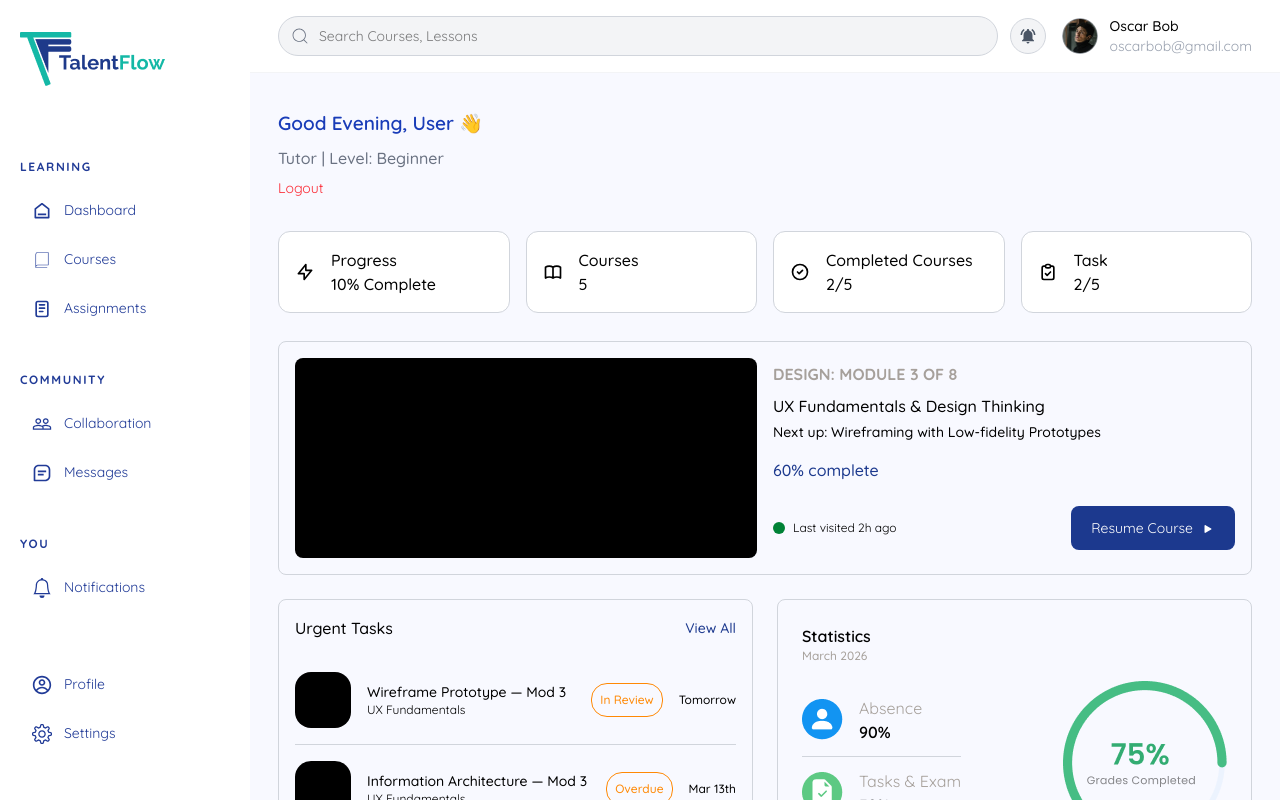
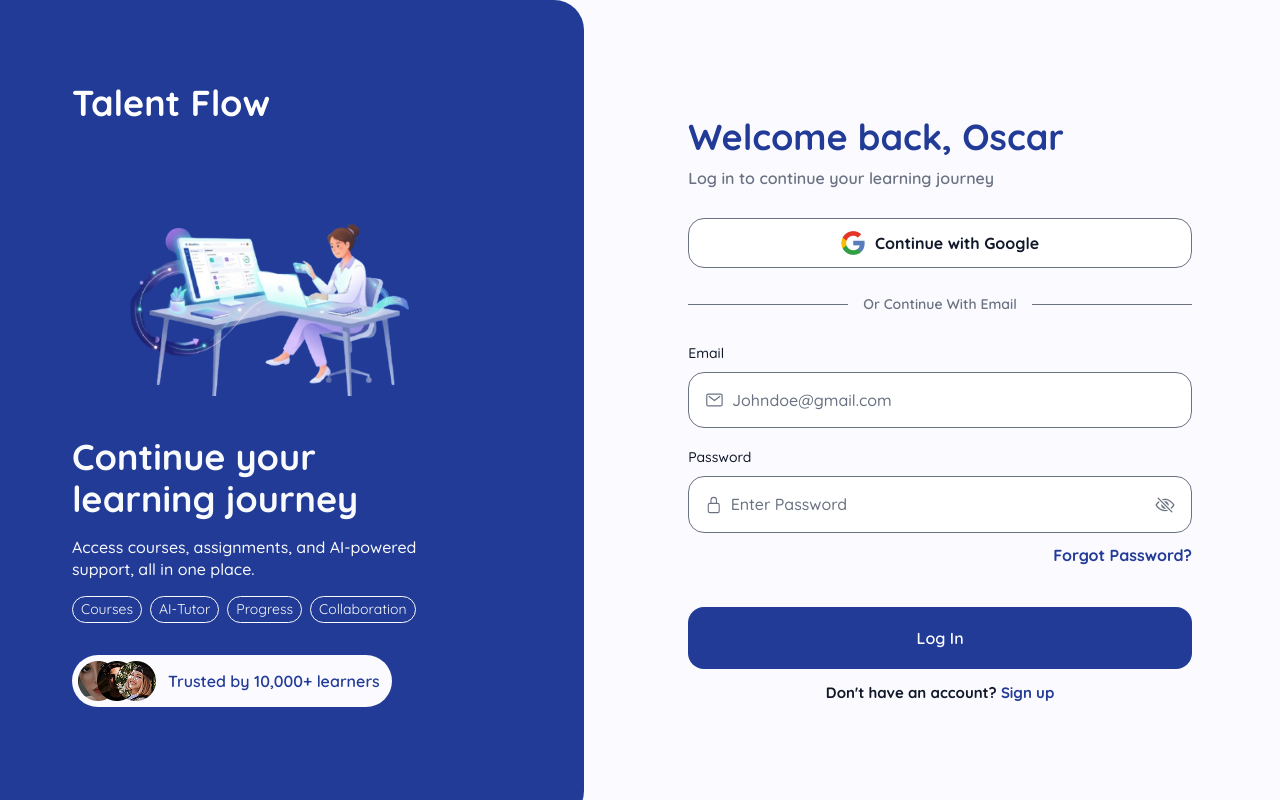
Before and after one commit to Trueminds-Innovations-Ltd/team_oscar_frontend_march, a React (Vite) app in the folder Frontend/: page / in a window 1280 px wide. Shown: the top 800 px of the page. Built offline with nearby package versions, Linux system fonts and the light colour scheme.

Commit message:
added scroll for sidebar

```diff
--- a/Frontend/index.html
+++ b/Frontend/index.html
@@ -6,7 +6,10 @@
     <meta name="viewport" content="width=device-width, initial-scale=1.0" />
     <link rel="preconnect" href="https://fonts.googleapis.com" />
     <link rel="preconnect" href="https://fonts.gstatic.com" crossorigin />
-    <link href="https://fonts.googleapis.com/css2?family=Quicksand:wght@300;400;500;600;700&display=swap" rel="stylesheet">
+    <link
+      href="https://fonts.googleapis.com/css2?family=Quicksand:wght@300;400;500;600;700&display=swap"
+      rel="stylesheet"
+    />
     <title>Talentflow LMS</title>
   </head>
   <body>
--- a/Frontend/src/App.jsx
+++ b/Frontend/src/App.jsx
@@ -56,7 +56,7 @@ function App() {
     <LMSProvider>
       <BrowserRouter>
         <Routes>
-          {/* <Route path="/" element={<Login />} />
+          <Route path="/" element={<Login />} />
           <Route path="/sign-up" element={<SignUp />} />
           <Route path="/onboarding" element={<Onboarding />} />
           <Route path="/dashboard" element={<Dashboard />} />
@@ -74,8 +74,8 @@ function App() {
                 <DashboardRouter />
               </ProtectedRoute>
             }
-          /> */}
-          <Route path="/" element={<StudentDashboard />} />
+          />
+          {/* <Route path="/" element={<StudentDashboard />} /> */}
         </Routes>
       </BrowserRouter>
     </LMSProvider>
--- a/Frontend/src/index.css
+++ b/Frontend/src/index.css
@@ -6,29 +6,33 @@ body {
   background-color: #f7f6ff;
 }
 
-body::-webkit-scrollbar {
+body::-webkit-scrollbar,
+.sidebar::-webkit-scrollbar {
   width: 10px;
 }
 
-body::-webkit-scrollbar-track {
+body::-webkit-scrollbar-track,
+.sidebar::-webkit-scrollbar-track {
   background: #e8ecf8;
   border-radius: 99px;
 }
 
-body::-webkit-scrollbar-thumb {
+body::-webkit-scrollbar-thumb,
+.sidebar::-webkit-scrollbar-thumb {
   background: #213b97;
   border-radius: 99px;
   border: 2px solid #e8ecf8;
 }
 
-body::-webkit-scrollbar-thumb:hover {
+body::-webkit-scrollbar-thumb:hover,
+.sidebar::-webkit-scrollbar-thumb:hover {
   background: #1a2f7a;
 }
 
-body::-webkit-scrollbar-thumb:active {
+body::-webkit-scrollbar-thumb:active,
+.sidebar::-webkit-scrollbar-thumb:active {
   background: #152568;
 }
-
 
 :root {
   --color-primary-color: hsl(227, 64%, 36%);
@@ -45,7 +49,6 @@ body::-webkit-scrollbar-thumb:active {
 /* aside{
     font-family: "Quicksand", sans-serif;
 } */
-
 
 @keyframes slideUp {
   from {
--- a/Frontend/src/shared/layout/Sidebar.jsx
+++ b/Frontend/src/shared/layout/Sidebar.jsx
@@ -34,7 +34,7 @@ function Sidebar({ isMobileOpen = false, onClose = () => {} }) {
   return (
     <aside
       id="dashboard-sidebar"
-      className={`fixed inset-y-0 left-0 z-40 h-dvh w-[250px] bg-white px-5 pb-4 pt-8 text-[#c4cce7] transition-transform duration-300  ease-in-out lg:fixed lg:top-0 lg:z-auto lg:translate-x-0  ${
+      className={`sidebar fixed inset-y-0 left-0 z-40 h-dvh w-[250px] bg-white px-5 pb-4 pt-8 text-[#c4cce7] overflow-y-auto transition-transform duration-300  ease-in-out lg:fixed lg:top-0 lg:z-auto lg:translate-x-0  ${
         isMobileOpen ? "translate-x-0" : "-translate-x-full "
       }`}
     >
```
